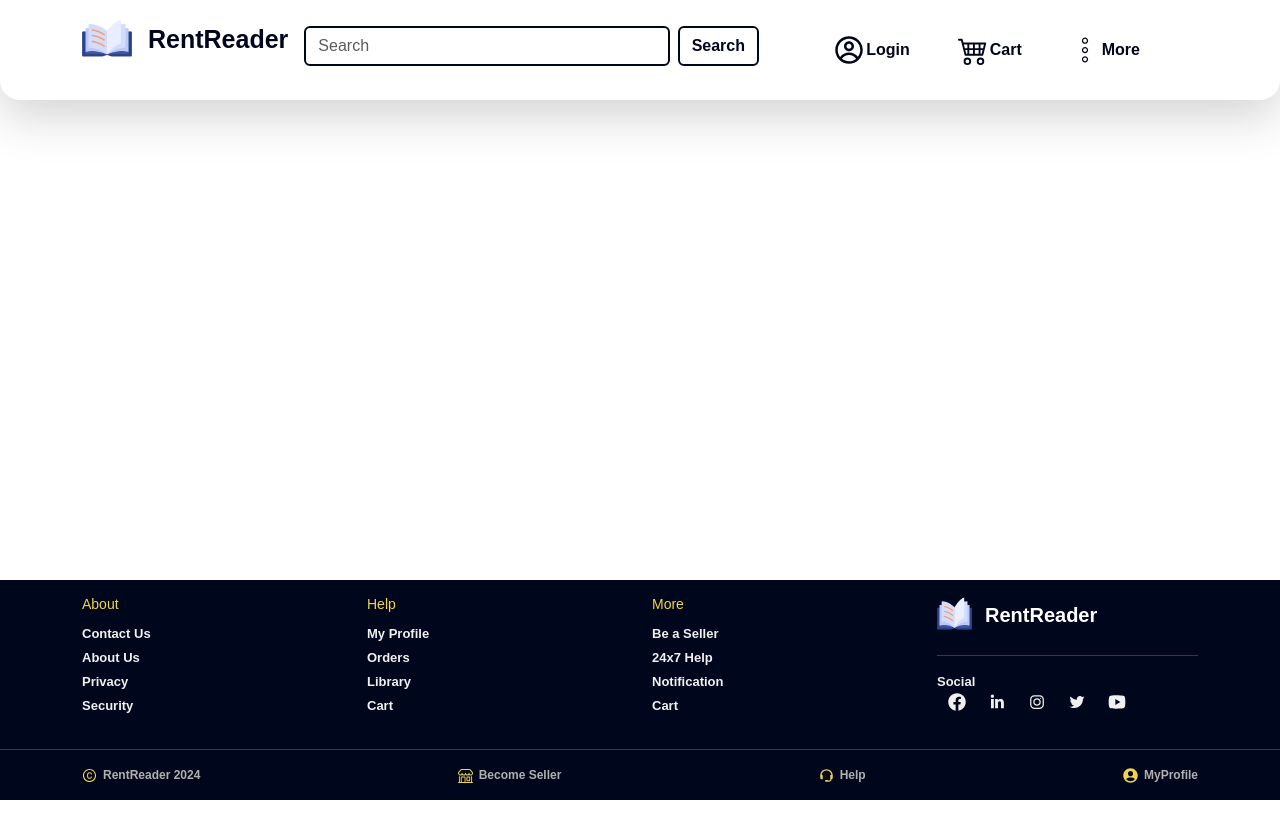
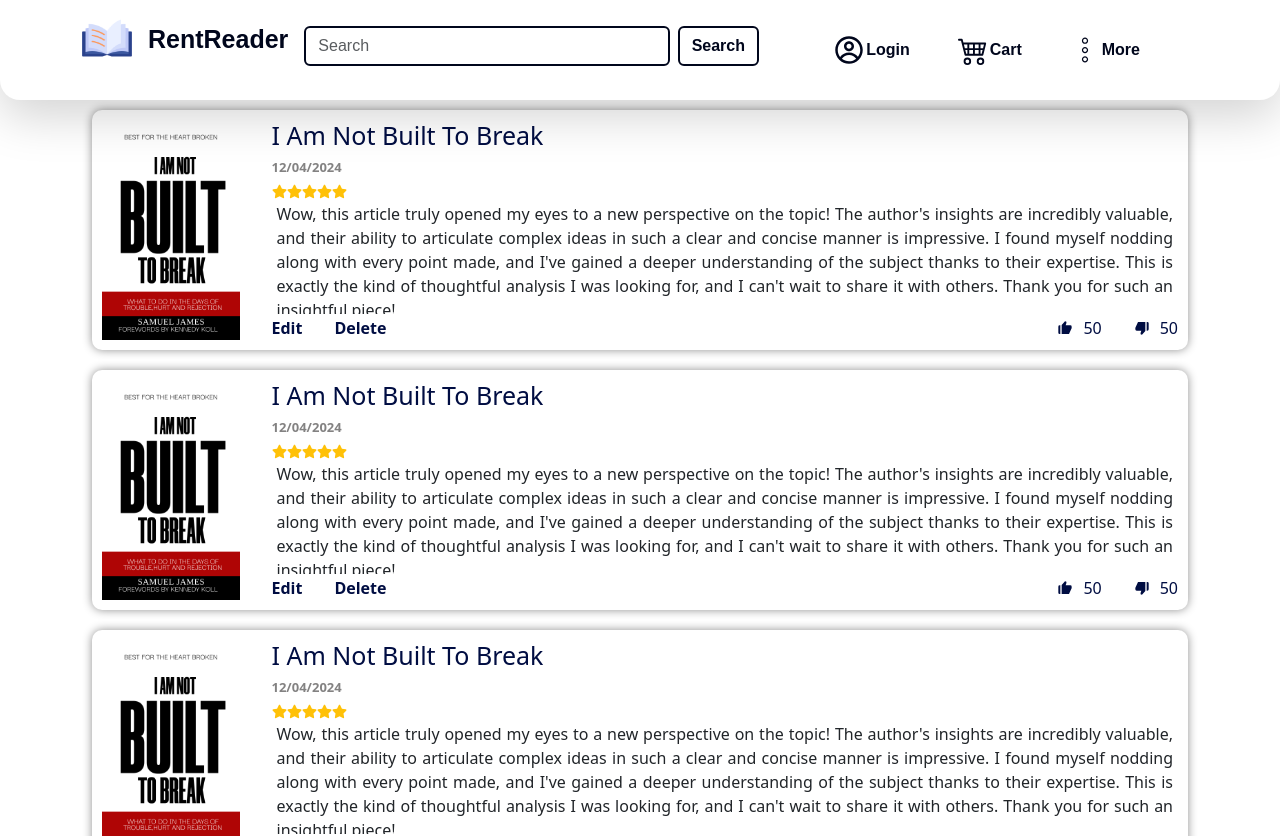
Before and after one commit to Adarshkumar007/Ebook-Rental-App, a React (Create React App) app in the folder client/: page /reviews in a window 1280 px wide. Shown: the top 836 px of the page. Before the commit the page ends 800 px from the top, so only its background shows below. Built offline with nearby package versions, Linux system fonts and the light colour scheme.

Commit message:
User individual comments on Navbar

```diff
--- /dev/null
+++ b/client/src/components/MyComponent/MyCSS/UserReview.css
@@ -0,0 +1,87 @@
+.MyReviewContainer{
+    display: flex;
+    gap: 2rem;
+    width: 100%;
+    height: 15rem;
+    margin: 10px 10px;
+    border-radius: 10px;
+    box-shadow: 0px 0px 10px rgb(5 5 5 / 44%);
+    padding: 10px;
+    background-color: #ffffff;
+
+}
+
+@media screen and (max-width:458px) {
+    .MyReviewContainer{
+        flex-direction: column;
+        height: fit-content;
+        justify-content: center;
+        align-items: center;
+    }
+
+}
+.review-book{
+    width: 10rem;
+    height: 100%;
+}
+
+.Name-rating-review-share-options{
+    display: flex;
+    flex-direction: column;
+    width: 100%;
+}
+.Book-Title{
+    color: #000d42;
+    font-size: 25px;
+}
+
+.LikeDislikeOptions{
+    margin-top: auto;
+    display: flex;
+    justify-content: space-between;
+}
+
+.MyLikeDislike{
+    color: #000d42;
+    display: flex;
+    align-items: center;
+    gap:2rem;
+}
+.EditDelete{
+    display:flex;
+    gap:2rem;
+    color:#000d42;
+    font-weight:bold;
+}
+@media screen and (max-width:300px) {
+    .LikeDislikeOptions{
+        flex-direction: column;
+        justify-content: center;
+    }
+    .MyLikeDislike{
+        align-items: center;
+        justify-content: space-between;
+        gap:0;
+    }
+    .EditDelete{
+        gap:0;
+        justify-content: space-between;
+    }
+    .review-book{
+            width: 10rem;
+            height: 13rem;
+    }
+
+}
+@media screen and (max-width:192px) {
+    .review-book {
+        width: 7rem;
+        height: 10rem;
+    }
+
+}
+.MyReviewImpression{
+    display: flex;
+    align-items: center;
+    gap:10px;
+}
--- /dev/null
+++ b/client/src/components/MyComponent/UserReview/BookImage.jsx
@@ -0,0 +1,7 @@
+import '../MyCSS/UserReview.css'
+const BookImage=({image})=>{
+    return(
+        <img src={image} className="review-book"/>
+    )
+}
+export default BookImage;
--- /dev/null
+++ b/client/src/components/MyComponent/UserReview/BookNameStar.jsx
@@ -0,0 +1,19 @@
+import AllReviewStar from "../ReviewComponents/AllReviewStar";
+const BookNameStar = () => {
+  return (
+    <div>
+      <h4 className="Book-Title">I Am Not Built To Break</h4>
+      <div
+        style={{
+          color: "rgb(102 101 101 / 81%)",
+          fontSize: "13px",
+          fontWeight: "bold",
+        }}
+      >
+        12/04/2024
+      </div>
+      <AllReviewStar rate={5} />
+    </div>
+  );
+};
+export default BookNameStar;
--- /dev/null
+++ b/client/src/components/MyComponent/UserReview/EditDelete.jsx
@@ -0,0 +1,9 @@
+const EditDelete=()=>{
+    return(
+        <div  className="EditDelete">
+            <div>Edit</div>
+            <div>Delete</div>
+        </div>
+    )
+}
+export default EditDelete;
--- /dev/null
+++ b/client/src/components/MyComponent/UserReview/LikeDisLikeOptions.jsx
@@ -0,0 +1,13 @@
+ import EditDelete from "./EditDelete";
+ import MyLikeDislike from "./MyLikeDislike";
+ const LikeDislikeOptions=()=>{
+    return(
+        <div className="LikeDislikeOptions">
+            <EditDelete/>
+            <MyLikeDislike />
+        </div>
+
+    )
+ }
+
+ export default LikeDislikeOptions;
--- /dev/null
+++ b/client/src/components/MyComponent/UserReview/MyComment.jsx
@@ -0,0 +1,20 @@
+const MyComment = ({ comment }) => {
+    return (
+      <div
+        style={{
+          width: "100%",
+          height: "7rem",
+          padding:"0px 5px",
+          overflowY: "scroll",
+          scrollbarWidth: "none",
+          WebkitOverflowScrolling: "touch",
+          textAlign:"justify",
+          cursor: "pointer",
+        }}
+      >
+        {comment}
+      </div>
+    );
+  };
+
+  export default MyComment;
--- /dev/null
+++ b/client/src/components/MyComponent/UserReview/MyLikeDislike.jsx
@@ -0,0 +1,16 @@
+import { BiSolidLike, BiSolidDislike } from "react-icons/bi";
+const MyLikeDislike = () => {
+  return (
+    <div className="MyLikeDislike">
+      <div className="MyReviewImpression">
+        <BiSolidLike />
+        <div>50</div>
+      </div>
+      <div className="MyReviewImpression">
+        <BiSolidDislike />
+        <div>50</div>
+      </div>
+    </div>
+  );
+};
+export default MyLikeDislike;
--- /dev/null
+++ b/client/src/components/MyComponent/UserReview/MyReviewContainer.jsx
@@ -0,0 +1,21 @@
+import BookImage from "./BookImage";
+import BookNameStar from "./BookNameStar";
+import MyComment from "./MyComment";
+import LikeDislikeOptions from "./LikeDisLikeOptions";
+import img from '../../images/built.jpg';
+import '../MyCSS/UserReview.css';
+ var comment="Wow, this article truly opened my eyes to a new perspective on the topic! The author's insights are incredibly valuable, and their ability to articulate complex ideas in such a clear and concise manner is impressive. I found myself nodding along with every point made, and I've gained a deeper understanding of the subject thanks to their expertise. This is exactly the kind of thoughtful analysis I was looking for, and I can't wait to share it with others. Thank you for such an insightful piece!"
+const MyReviewContainer = () => {
+  return (
+    <div className="MyReviewContainer">
+      <BookImage image={img} />
+      <div className="Name-rating-review-share-options">
+        <BookNameStar/>
+        <MyComment comment={comment} />
+        <LikeDislikeOptions/>
+      </div>
+    </div>
+  );
+};
+
+export default MyReviewContainer;
--- a/client/src/components/NavBar.jsx
+++ b/client/src/components/NavBar.jsx
@@ -19,7 +19,7 @@ import { FaUserPlus } from "react-icons/fa6";
 import { FaUserXmark } from "react-icons/fa6";
 import { FaUserCircle } from "react-icons/fa";
 import { IoLibrary } from "react-icons/io5";
-import { CiDeliveryTruck } from "react-icons/ci";
+import { LuTruck } from "react-icons/lu";
 import { BsShop } from "react-icons/bs";
 import { BsCart4 } from "react-icons/bs";
 import { CiMenuKebab } from "react-icons/ci";
@@ -27,6 +27,7 @@ import { IoIosNotificationsOutline } from "react-icons/io";
 import { BiSupport } from "react-icons/bi";
 import { FaBookMedical } from "react-icons/fa";
 import { SiBookstack } from "react-icons/si";
+import { MdOutlineReviews } from "react-icons/md";
 import { Col, Container, Modal, Row, Button } from "react-bootstrap";
 import { setOTPError } from "../redux/actions/sendOTPAction";
 
@@ -80,6 +81,9 @@ const NavbarComponent = () => {
   };
   const handleOrders = () => {
     navigate("/orders");
+  };
+  const handleReviews = () => {
+    navigate("/reviews");
   };
   const handleCollection = () => {
     navigate("/collection");
@@ -195,11 +199,23 @@ const NavbarComponent = () => {
                               className="dropdown-item pointer"
                               onClick={handleOrders}
                             >
-                              <CiDeliveryTruck
+                              <LuTruck
                                 className="account-pic"
                                 id="list-pics"
                               />
                               <span className="account-options">Orders</span>
+                            </a>
+                          </li>
+                          <li>
+                            <a
+                              className="dropdown-item pointer"
+                              onClick={handleReviews}
+                            >
+                              <MdOutlineReviews
+                                className="account-pic"
+                                id="list-pics"
+                              />
+                              <span className="account-options">Reviews</span>
                             </a>
                           </li>
                           <li>
--- /dev/null
+++ b/client/src/components/Reviews.jsx
@@ -0,0 +1,14 @@
+import { Container } from "react-bootstrap";
+import MyReviewContainer from "./MyComponent/UserReview/MyReviewContainer";
+
+const Reviews = () => {
+  return (
+    <Container>
+      <div style={{display:"flex",flejustifyContent:"center",flexWrap:"wrap" }}>
+        {[...Array(10)].map((_,index)=>{return(<MyReviewContainer key={index} />)})}
+      </div>
+    </Container>
+  );
+};
+
+export default Reviews;
--- a/client/src/index.js
+++ b/client/src/index.js
@@ -46,6 +46,7 @@ import EBookDetails from './components/EBookDetails';
 import Collection from './components/Collection';
 import './styles.css'; // Import your custom CSS file
 import Cart from './components/Cart';
+import Reviews from './components/Reviews'
 
 ReactDOM.createRoot(document.getElementById('root')).render(
   <React.StrictMode>
@@ -57,6 +58,7 @@ ReactDOM.createRoot(document.getElementById('root')).render(
             <Routes>
               <Route path="/" element={<App />} />
               <Route path="/orders" element={<Orders />} />
+              <Route path="/reviews" element={<Reviews />} />
               <Route path="/publish" element={<AddEBookForm />} />
               <Route path="/seller" element={<SellerPage />} />
               <Route path="/ebook/:key" element={<EBookDetails />} />
```
Also changed, not shown: client/src/components/images/built.jpg (added).
